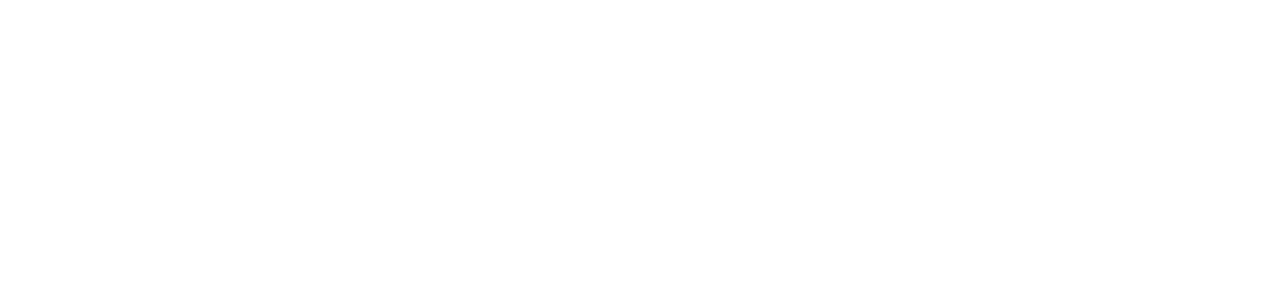
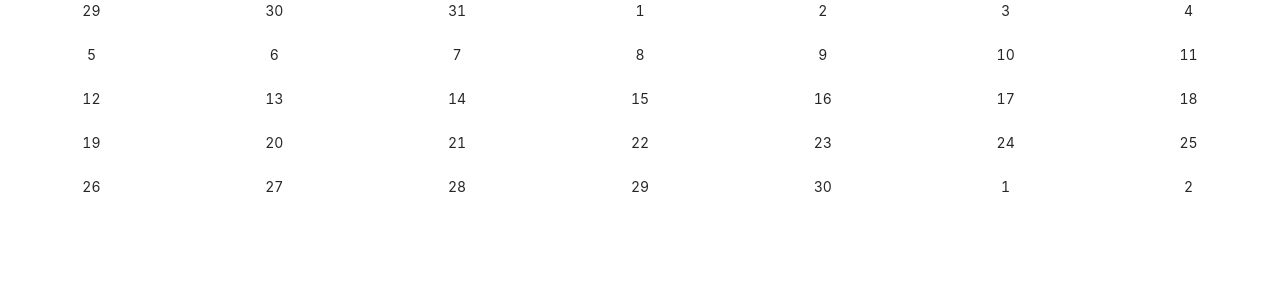
Before and after one commit to kimnewbie/React_Antd_API, a React (Create React App) app: page / in a window 1280 px wide. Shown: the top 300 px of the page. Built offline with nearby package versions, Linux system fonts and the light colour scheme.

Commit message:
conditional styling

```diff
--- /dev/null
+++ b/src/momentJS/MomentCalendar.css
@@ -0,0 +1,12 @@
+.calendar .day {
+  position: relative;
+  width: calc(100% / 7);
+  height: 44px;
+  display: inline-block;
+  background-color: white;
+  padding: 0;
+  margin: 0;
+  box-sizing: border-box;
+  z-index: 1;
+  text-align: center;
+}
--- a/src/momentJS/MomentCalendar.js
+++ b/src/momentJS/MomentCalendar.js
@@ -1,13 +1,33 @@
-import React from "react";
+import React, { useState, useEffect } from "react";
 import moment from "moment";
+import "./MomentCalendar.css";
+import buildCalendar from "./build";
+import dayStyles from "./styles";
 
 export default function MomentCalendar() {
-    const value = moment();
-    const startDay = value;
+    const [calendar, setCalendar] = useState([]);
+    const [value, setValue] = useState(moment());
+
+
+
+    useEffect(() => {
+        setCalendar(buildCalendar(value));
+    }, [value])
 
     return (
-        <div>
-
+        <div className="calendar">
+            {calendar.map((week) => (
+                <div>
+                    {week.map((day) => (
+                        <div className="day" onClick={() => setValue(day)}>
+                            <div className={dayStyles(day, value)}>
+                                {day.format("D").toString()}
+                            </div>
+                        </div>
+                    ))}
+                </div>
+            )
+            )}
         </div>
     )
 }
--- /dev/null
+++ b/src/momentJS/build.js
@@ -0,0 +1,12 @@
+export default function buildCalendar(value) {
+    const startDay = value.clone().startOf("month").startOf("week"); // 추출하려는 달의 시작일
+    const endDay = value.clone().endOf("month").endOf("week"); // 추출하려는 달의 마지막 일
+    const day = startDay.clone().subtract(1, "day");
+    const calendar = [];
+    while (day.isBefore(endDay, "day")) {
+        calendar.push(
+            Array(7).fill(0).map(() => day.add(1, "day").clone())
+        )
+    }
+    return calendar;
+}
--- /dev/null
+++ b/src/momentJS/styles.js
@@ -0,0 +1,18 @@
+const isSelected = (day, value) => {
+    return value.isSame(day, "day");
+}
+
+const beforeToday = (day) => {
+    return day.isBefore(new Date(), "day");
+}
+
+const isToday = (day) => {
+    return day.isSame(new Date(), "day");
+}
+
+export default function dayStyles(day, value) {
+    if (isSelected(day, value)) return "selected";
+    if (beforeToday(day)) return "before";
+    if (isToday(day)) return "today";
+    return "";
+}
```
Also changed, not shown: src/App.css (+37 -4 lines).
